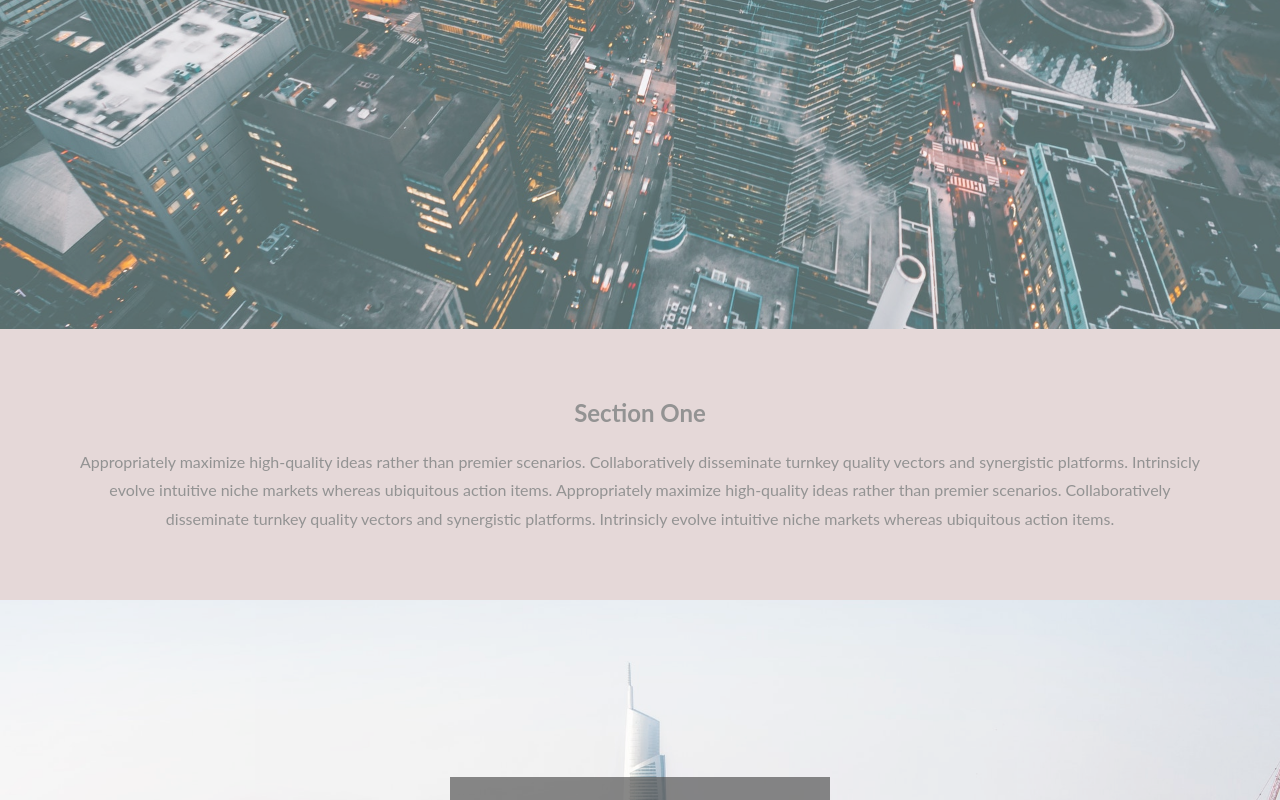
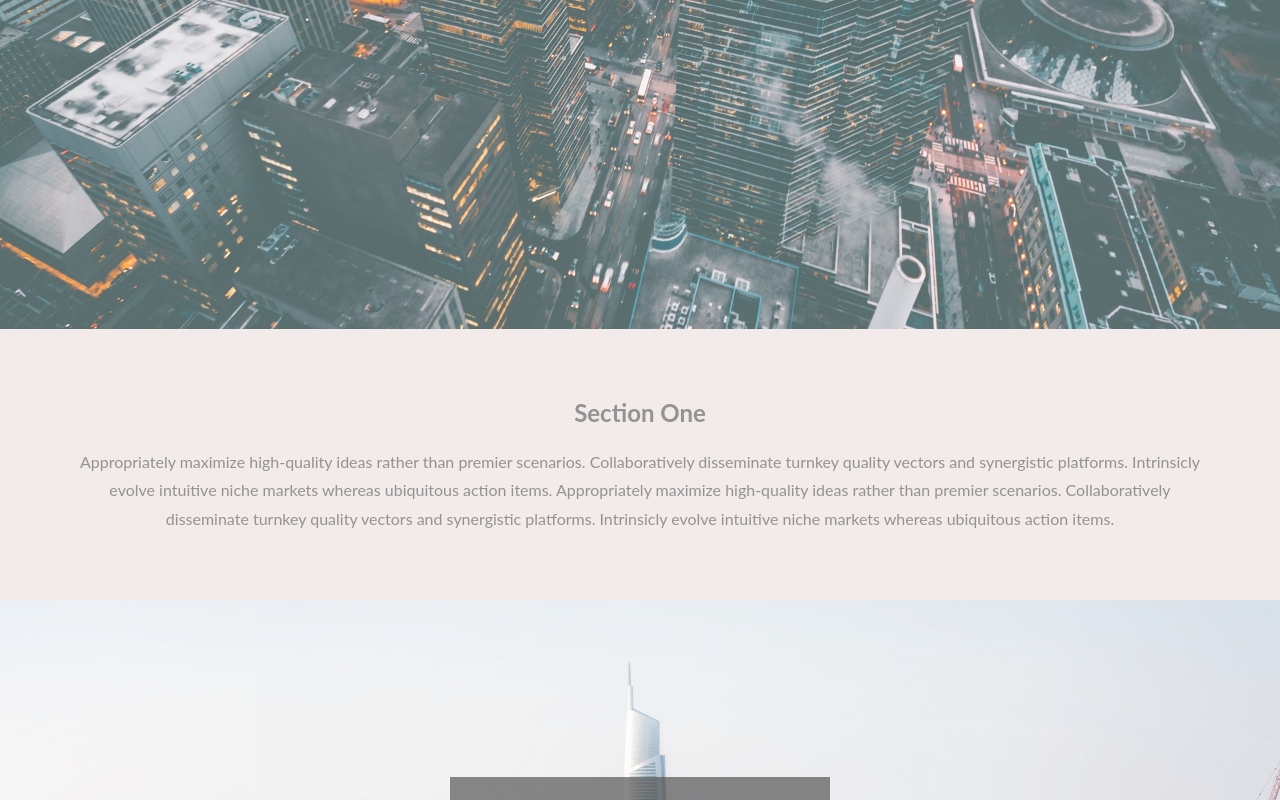
Before and after one commit to benoreilly/parallax-website, a plain HTML site: page index.html in a window 1280 px wide. Shown: the part 471-1271 px from the top of the page. Drawn offline with Linux system fonts and the light colour scheme.

Commit message:
foo style

```diff
--- a/css/style.css
+++ b/css/style.css
@@ -44,7 +44,7 @@ body, html{
 }
 
 .section-light{
-    background-color: #dbc8c8;
+    background-color: #eee2e2;
     color: #666;
     opacity: 0.7;
 }
```
